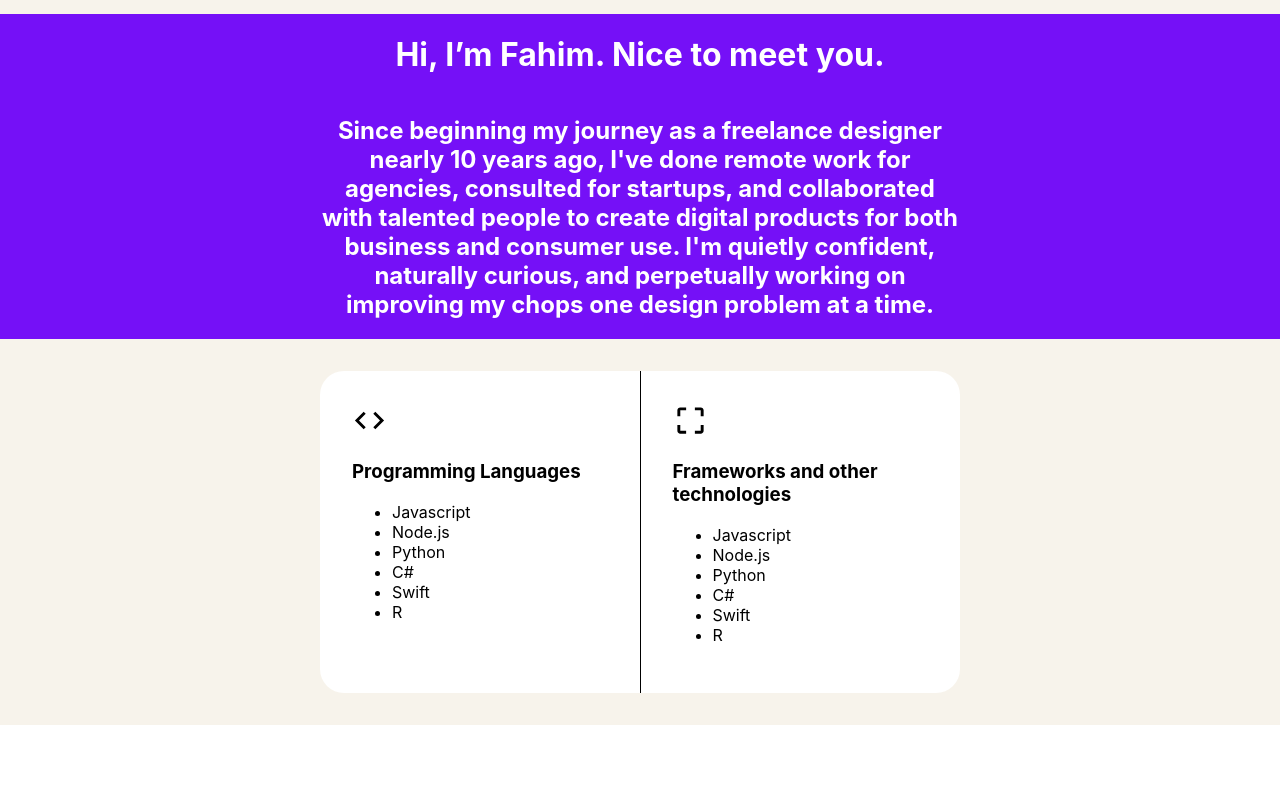
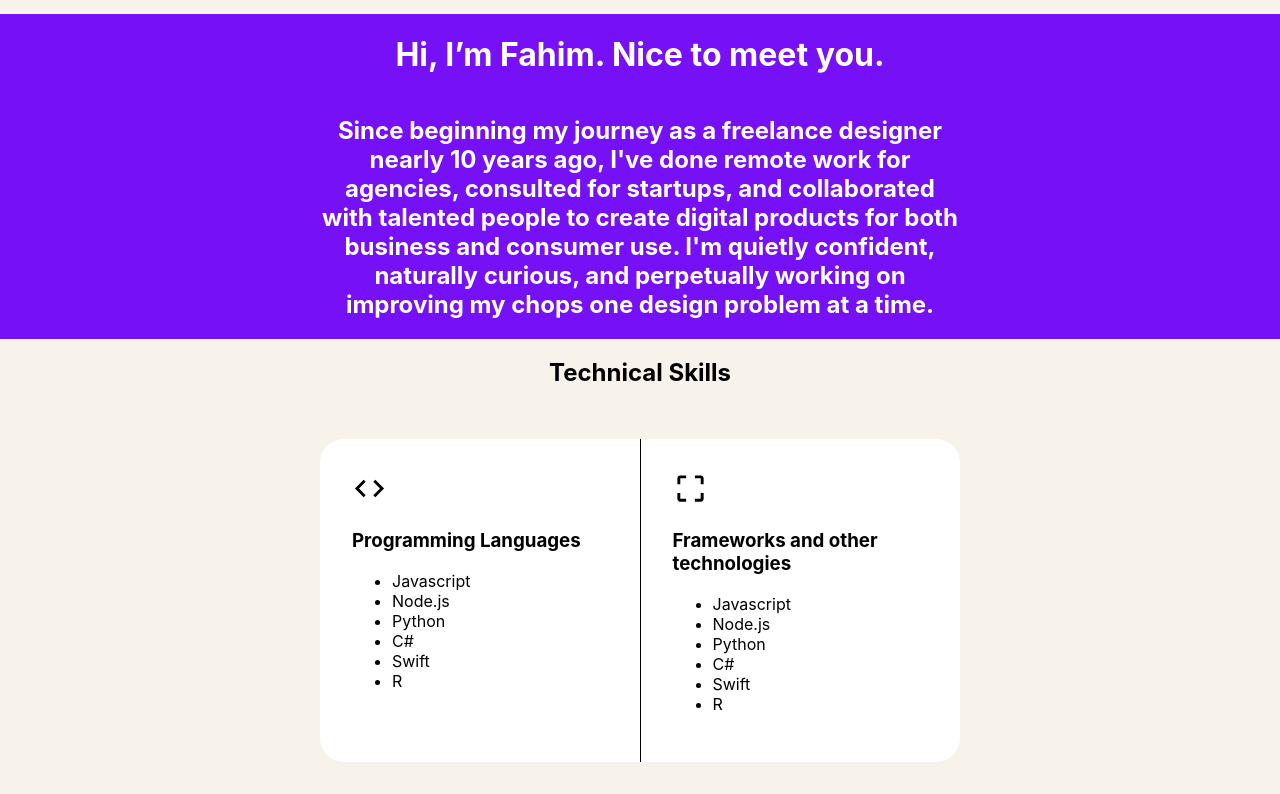
Before and after one commit to abmfahimshahriar/my-portfolio, a React (Create React App) app: page / in a window 1280 px wide. Shown: the part 388-1182 px from the top of the page. Before the commit the page ends 1113 px from the top, so only its background shows below. Built offline with nearby package versions, Linux system fonts and the light colour scheme.

Commit message:
some adjustments

```diff
--- a/src/components/BroadDescription/BroadDescription.tsx
+++ b/src/components/BroadDescription/BroadDescription.tsx
@@ -1,6 +1,5 @@
 import React from "react";
 import "./BroadDescription.css";
-import { TechSkills } from "../../components";
 const BroadDescription = () => {
   return (
     <div className="broad-desc-wrapper">
@@ -15,7 +14,6 @@ const BroadDescription = () => {
           time.
         </h2>
       </div>
-      <TechSkills />
     </div>
   );
 };
--- a/src/components/TechSkills/TechSkills.css
+++ b/src/components/TechSkills/TechSkills.css
@@ -1,4 +1,12 @@
 .tech-skills-wrapper {
+  width: 100%;
+  display: flex;
+  flex-direction: column;
+  justify-content: center;
+  align-items: center;
+}
+
+.tech-skills-card {
   width: 50%;
   display: flex;
   flex-direction: row;
--- a/src/components/TechSkills/TechSkills.tsx
+++ b/src/components/TechSkills/TechSkills.tsx
@@ -7,6 +7,8 @@ import CropFreeIcon from "@material-ui/icons/CropFree";
 const TechSkills = () => {
   return (
     <div className="tech-skills-wrapper">
+      <h2>Technical Skills</h2>
+      <div className="tech-skills-card">
         <div className="programming-languages">
           <div>
             <CodeIcon fontSize="large" />
@@ -38,6 +40,7 @@ const TechSkills = () => {
           </div>
         </div>
       </div>
+    </div>
   );
 };
 
--- a/src/pages/HomePage/HomePage.css
+++ b/src/pages/HomePage/HomePage.css
@@ -3,6 +3,12 @@
   background-color: #f7f3eb;
 }
 
+.center-items {
+  display: flex;
+  flex-direction: column;
+  justify-content: center;
+  align-items: center;
+}
 /* @media only screen and (max-width: 600px) {
   .home-page-wrapper {
     margin-top: 56px;
--- a/src/pages/HomePage/HomePage.tsx
+++ b/src/pages/HomePage/HomePage.tsx
@@ -1,16 +1,23 @@
-import React from 'react';
+import React from "react";
 import "./HomePage.css";
-import {Navbar, ShortDescription, BroadDescription} from "../../components";
+import {
+  Navbar,
+  ShortDescription,
+  BroadDescription,
+  TechSkills,
+} from "../../components";
 
 const HomePage = () => {
-    return (
-        <div className="home-page-wrapper">
-            <Navbar/>
-            <ShortDescription/>
-            <BroadDescription/>
-        </div>
-    )
-}
-
+  return (
+    <div className="home-page-wrapper">
+      <Navbar />
+      <ShortDescription />
+      <BroadDescription />
+      <div className="center-items">
+        <TechSkills />
+      </div>
+    </div>
+  );
+};
 
 export default HomePage;
```
Lines whose indentation alone changed are shown as unchanged.
